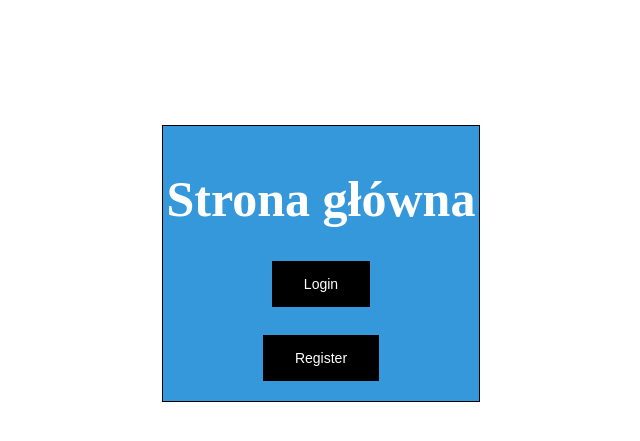
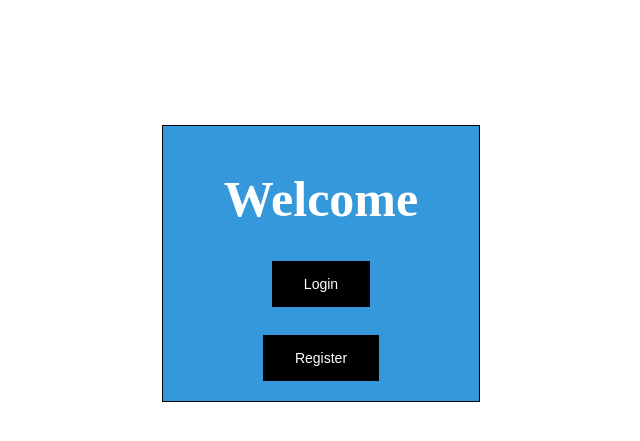
Before and after one commit to pparkitny/Manage_Your_Company_App, a Django app: page / in a window 1280 px wide. Shown: the top 441 px of the page, without its empty margins (319-959 px from the left). Run offline with Django 3.2, Linux system fonts and the light colour scheme.

Commit message:
Last Polish words change to English words

```diff
--- a/oze_project/management_app/forms.py
+++ b/oze_project/management_app/forms.py
@@ -6,12 +6,12 @@ from .models import Squad, POSITION, Investment, TYPES_OF_INVESTMENT, SquadInves
 
 class LoginForm(forms.Form):
     username = forms.CharField(label='Login')
-    password = forms.CharField(label='Hasło', widget=forms.PasswordInput())
+    password = forms.CharField(label='Password', widget=forms.PasswordInput())
 
 
 def login_not_taken(login):
     if User.objects.filter(username=login):
-        raise ValidationError('Podany login jest zajęty')
+        raise ValidationError('This login is taken!')
 
 
 class RegisterForm(forms.Form):
--- a/oze_project/management_app/templates/base.html
+++ b/oze_project/management_app/templates/base.html
@@ -5,7 +5,7 @@
     <meta charset="UTF-8">
     <meta http-equiv="X-UA-Compatible" content="IE=edge">
     <meta name="viewport" content="width=device-width, initial-scale=1.0">
-    <title>OZE APP</title>
+    <title>MYC APP</title>
     <link rel="stylesheet" href="{% static 'css/style.css' %}">
     <script>
         /* When the user clicks on the button,
--- a/oze_project/management_app/templates/main.html
+++ b/oze_project/management_app/templates/main.html
@@ -1,7 +1,7 @@
 {% extends 'base.html' %}
 {% block content %}
 <div class="main">
-    <h1>Strona główna</h1>
+    <h1>Welcome</h1>
     <form method="POST">
         {% csrf_token %}
         <button type="submit" class="button" name="login">Login</button> </br> </br>
```
